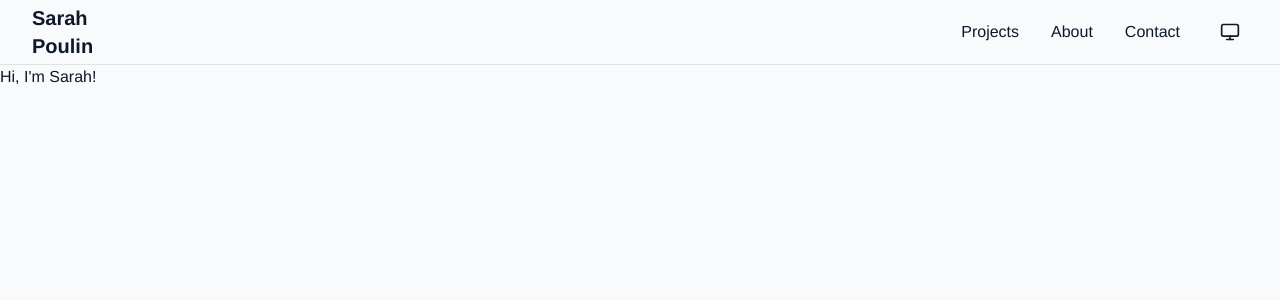
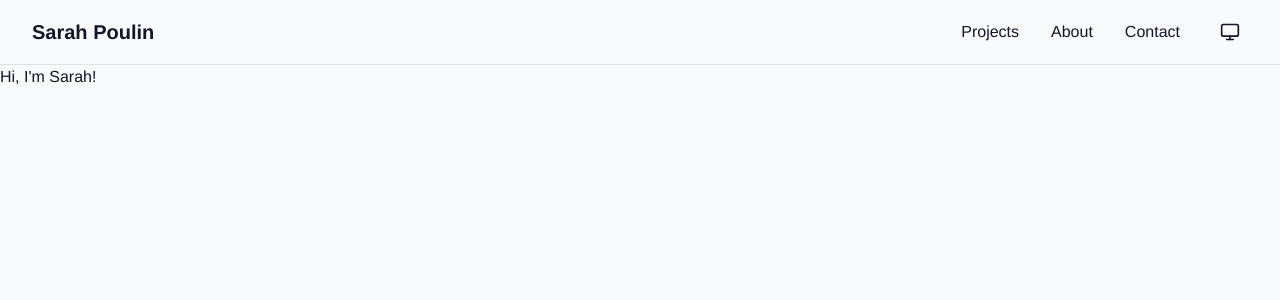
Before and after one commit to threehappypenguins/portfolio, a Next.js app: page / in a window 1280 px wide. Shown: the top 300 px of the page. Built offline with nearby package versions, Linux system fonts and the light colour scheme.

Commit message:
Fixed flex mistake

```diff
--- a/app/components/navbar.tsx
+++ b/app/components/navbar.tsx
@@ -16,7 +16,7 @@ export function Navbar() {
       <div className="max-w-7xl mx-auto px-4 sm:px-6 lg:px-8">
         <div className="flex justify-between items-center h-16">
           {/* Logo/Name */}
-          <div className="flex-0">
+          <div className="shrink-0">
             <Link href="/" className="text-xl font-bold">
               Sarah Poulin
             </Link>
```
